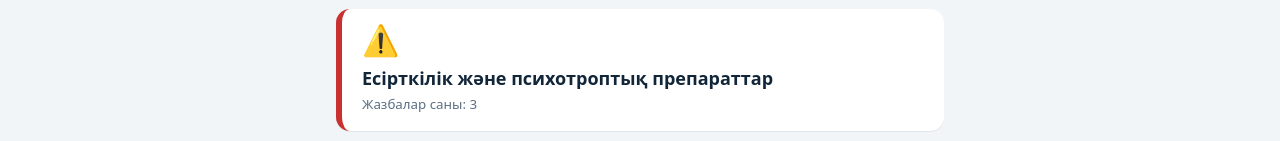
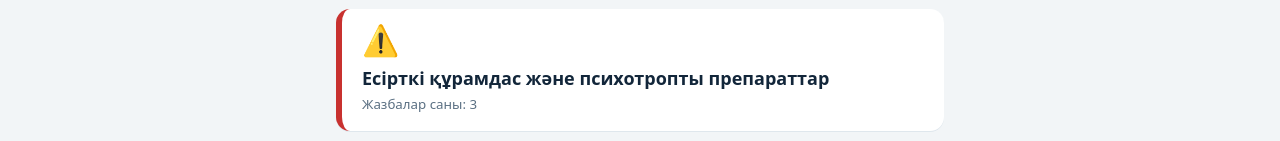
Before and after one commit to ernarkabyltay/app-w3v7758klld998-4432, a plain HTML site: page index.html in a window 1280 px wide. Shown: the part 280-421 px from the top of the page. Drawn offline with Linux system fonts and the light colour scheme.

Commit message:
Update index.html

```diff
--- a/index.html
+++ b/index.html
@@ -118,7 +118,7 @@ const DATA = {
         ]
       },
       narcotics: {
-        name: "Есірткілік және психотроптық препараттар",
+        name: "Есірткі құрамдас және психотропты препараттар",
         icon: "⚠️",
         color: "var(--narc)",
         note: "Анықтамалық ақпарат. ҚР ДСМ қолданыстағы бұйрықтары мен хаттамаларымен салыстырыңыз.",
```
